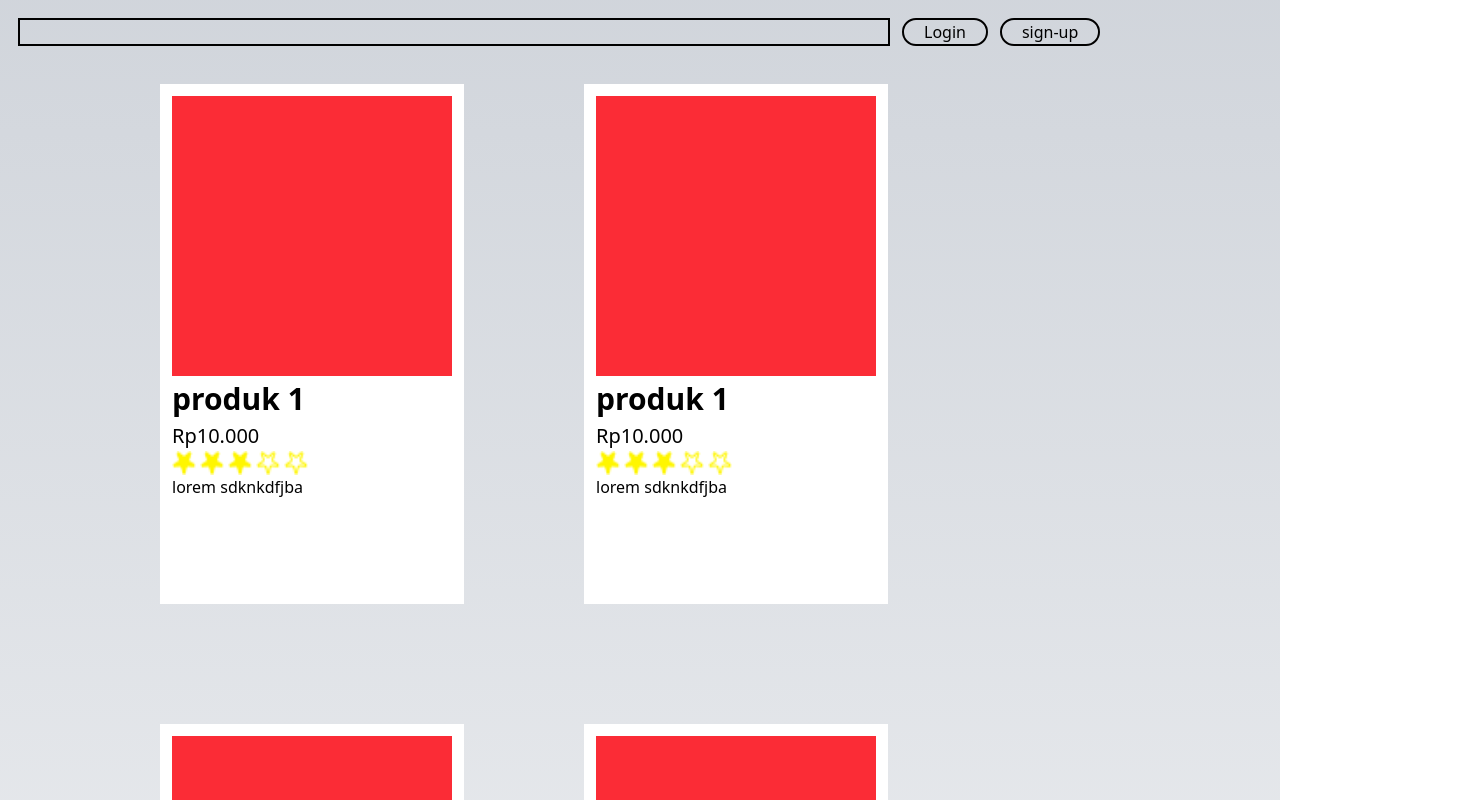
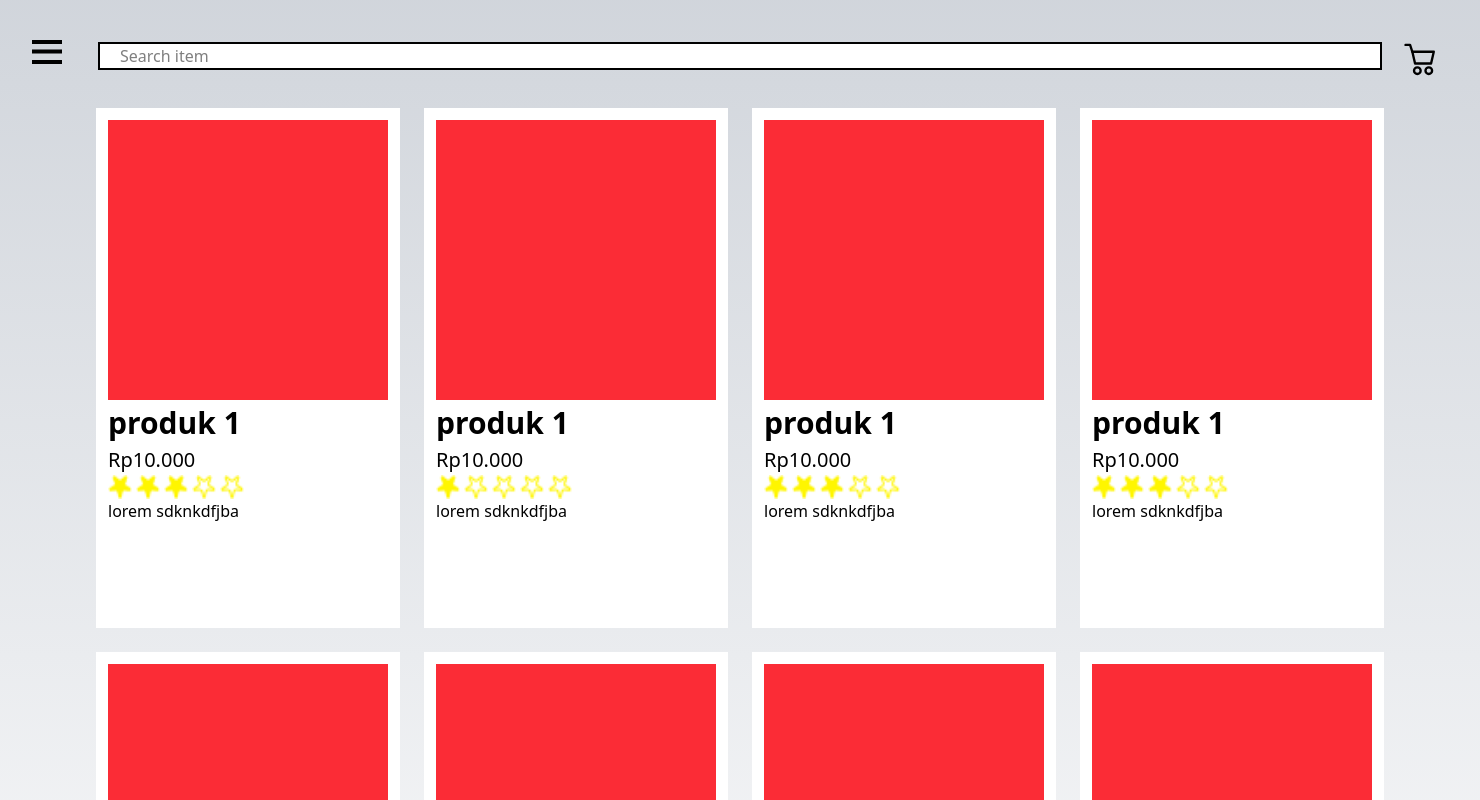
Before and after one commit to Wikan-dev/cosplayEventWeb, a React (Vite) app: page /cosplayEventWeb/shop in a window 1280 px wide. Shown: the top 800 px of the page, 1480 px wide, since content can reach past the window. Built offline with nearby package versions, Linux system fonts and the light colour scheme.

Commit message:
shop proto update

```diff
--- a/src/shop.jsx
+++ b/src/shop.jsx
@@ -1,14 +1,52 @@
 import Item from "./shop-item"
+import menuBtn from "./assets/menu_button.png"
+import { useState, useEffect, useRef } from "react"
+import { Link } from "react-router-dom"
+import keranjang from "./assets/keranjang.svg"
 
 const Shop = () => {
+    const [showMenu, setShowMenu] = useState(false);
+    const buttonRef = useRef(null);
+    const menu = useRef(null);
+
+    const menuToggle = () => {
+        setShowMenu((prev) => !prev);
+    }
+
+    useEffect (() => {
+        const outsideClick = (event) => {
+            if (!event || !event.target) return;
+
+            console.log("clicked", event.target);
+
+            if (
+                menu.current &&
+                !menu.current.contains(event.target) &&
+                buttonRef.current &&
+                !buttonRef.current.contains(event.target)
+            ) {
+                setShowMenu(false);
+                console.log("click detected outside menu");
+            }
+        }
+        document.addEventListener("mousedown", outsideClick);
+        return () => {
+            document.removeEventListener("mousedown", outsideClick);
+        };
+    }, []);
+
+
     return (
         <div className="bg-gradient-to-b from-gray-300 to-white absolute">
             <div className="m-5">
-                <input type="text" className="outline-2 w-[70%]" />
-                <button className="mx-4 outline-2 px-5 rounded-xl hover:bg-black hover:text-white">Login</button>
-                <button className="outline-2 px-5 rounded-xl hover:bg-black hover:text-white">sign-up</button>
-
-                <div className="flex flex-wrap flex-row gap-30 px-35 mt-10 center">
+                <img src={menuBtn} ref={buttonRef} onClick={menuToggle} alt="menu" className="relative absolute top-5 left-3"/>
+                <div className="mx-auto ">
+                    <input type="text" className="outline-2 w-100 sm:w-200 md:w-320 pl-5 bg-white  mx-20 relative text-left" placeholder="Search item"></input>
+                    <img src={keranjang} alt="keranjang" className="w-10 absolute right-10 top-10"/>
+                </div>
+                <div className="flex flex-wrap justify-center gap-6 px-4 mt-10">
+                    <Item title="produk 1" harga="Rp10.000" rating={3} deskripsi="lorem sdknkdfjba" />
+                    <Item title="produk 1" harga="Rp10.000" rating={1} deskripsi="lorem sdknkdfjba" />
                     <Item title="produk 1" harga="Rp10.000" rating={3} deskripsi="lorem sdknkdfjba" />
                     <Item title="produk 1" harga="Rp10.000" rating={3} deskripsi="lorem sdknkdfjba" />
                     <Item title="produk 1" harga="Rp10.000" rating={3} deskripsi="lorem sdknkdfjba" />
@@ -16,6 +54,10 @@ const Shop = () => {
                     <Item title="produk 1" harga="Rp10.000" rating={3} deskripsi="lorem sdknkdfjba" />
                     <Item title="produk 1" harga="Rp10.000" rating={3} deskripsi="lorem sdknkdfjba" />
                 </div>
+                <div className='pt-10 -left-1 h-full bg-gray-200 absolute top-0 overflow-hidden transition-all duration-500' ref={menu} style={{width : !showMenu ? "0px" : "200px", paddingLeft : !showMenu ? "0px" : "20px"}}>
+                  <Link to='/login'><h1 className='font-bold'>Login</h1></Link>
+                  <Link to='/shop'><h1 className='font-bold'>Shop</h1></Link>
+                </div>
             </div>
         </div>
     )
```
Also changed, not shown: src/assets/keranjang.svg (added).
